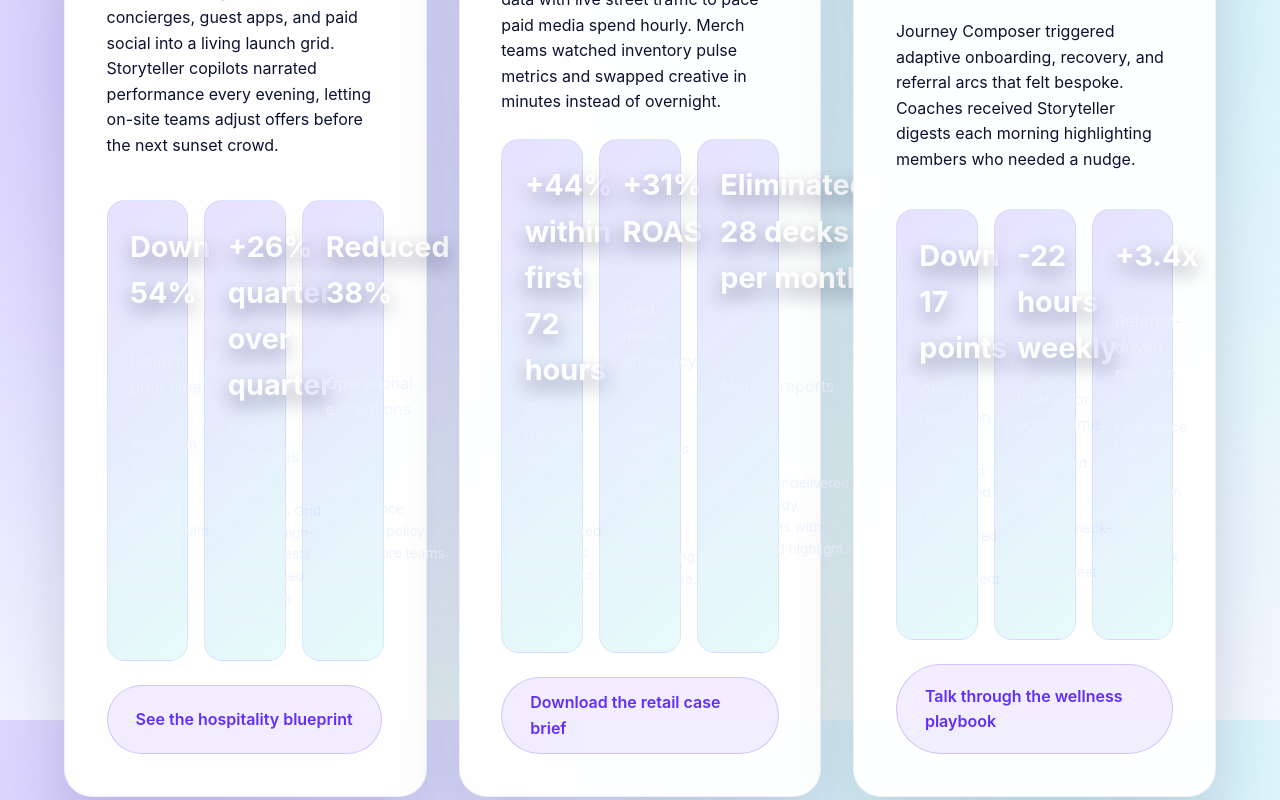
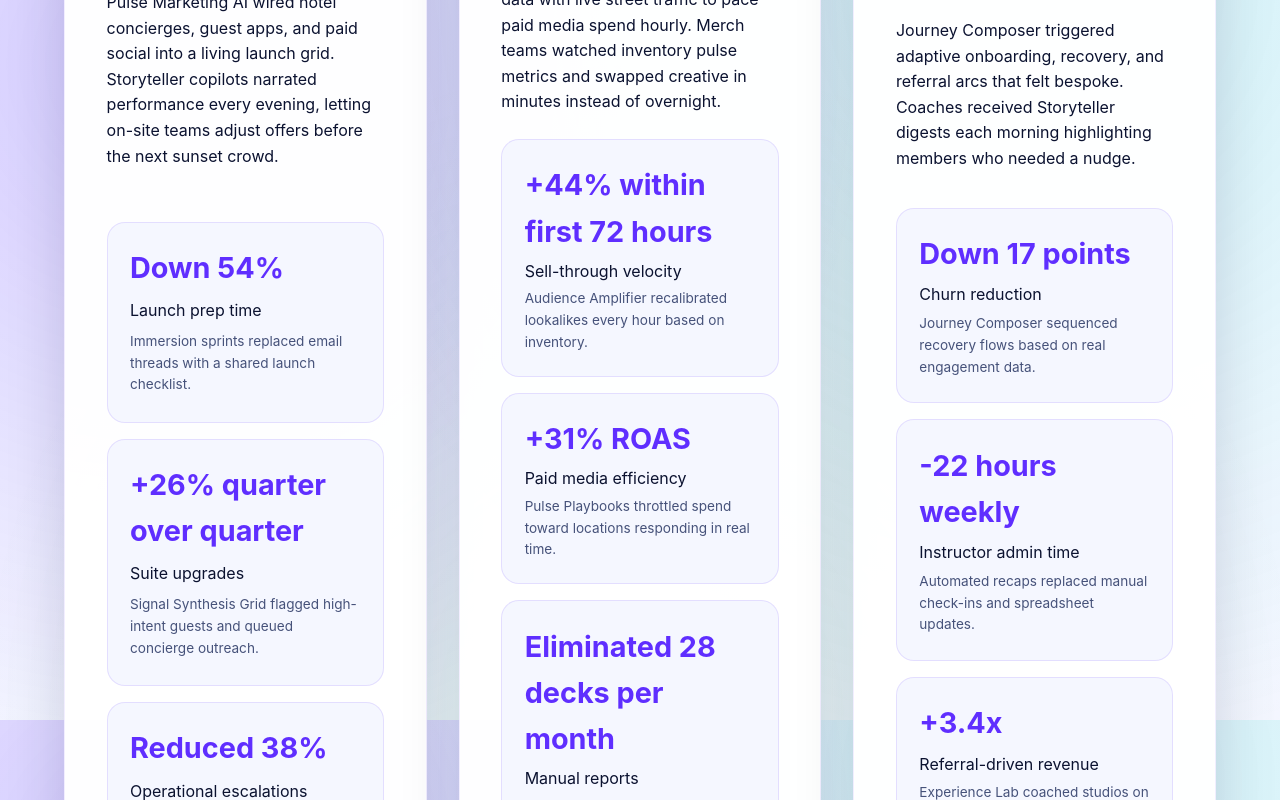
Before and after one commit to deleskie/pulsemarketing-ai.github.io, a React (Vite) app: page /showcase in a window 1280 px wide. Shown: the part 880-1680 px from the top of the page. Built offline with nearby package versions, Linux system fonts and the light colour scheme.

Commit message:
Improve Showcase metric readability

```diff
--- a/src/styles/showcase.scss
+++ b/src/styles/showcase.scss
@@ -46,34 +46,32 @@
 .showcase-projects__metrics {
   display: grid;
   gap: 1rem;
+  grid-template-columns: repeat(auto-fit, minmax(220px, 1fr));
 }
 
 .showcase-projects__metric {
   border-radius: 18px;
   padding: 1.4rem;
-  background: linear-gradient(
-    135deg,
-    rgba(95, 46, 255, 0.14),
-    rgba(45, 226, 211, 0.12)
-  );
-  border: 1px solid rgba(95, 46, 255, 0.08);
+  background: rgba(245, 247, 255, 0.96);
+  border: 1px solid rgba(95, 46, 255, 0.12);
   display: grid;
   gap: 0.25rem;
+  min-height: 160px;
 }
 
 .showcase-projects__metric span {
   font-size: 1.8rem;
   font-weight: 700;
-  color: rgba(255, 255, 255, 0.96);
-  text-shadow: 0 8px 20px rgba(9, 13, 46, 0.4);
+  color: var(--gradient-start);
+  text-shadow: none;
 }
 
 .showcase-projects__metric p {
-  color: rgba(236, 242, 255, 0.78);
+  color: var(--text-primary);
 }
 
 .showcase-projects__metric small {
-  color: rgba(236, 242, 255, 0.9);
+  color: var(--text-secondary);
   font-size: 0.85rem;
 }
 
@@ -129,7 +127,7 @@
   }
 
   .showcase-projects__metrics {
-    grid-template-columns: repeat(3, minmax(0, 1fr));
+    grid-template-columns: repeat(auto-fit, minmax(220px, 1fr));
   }
 
   .showcase-timeline__grid {
```
